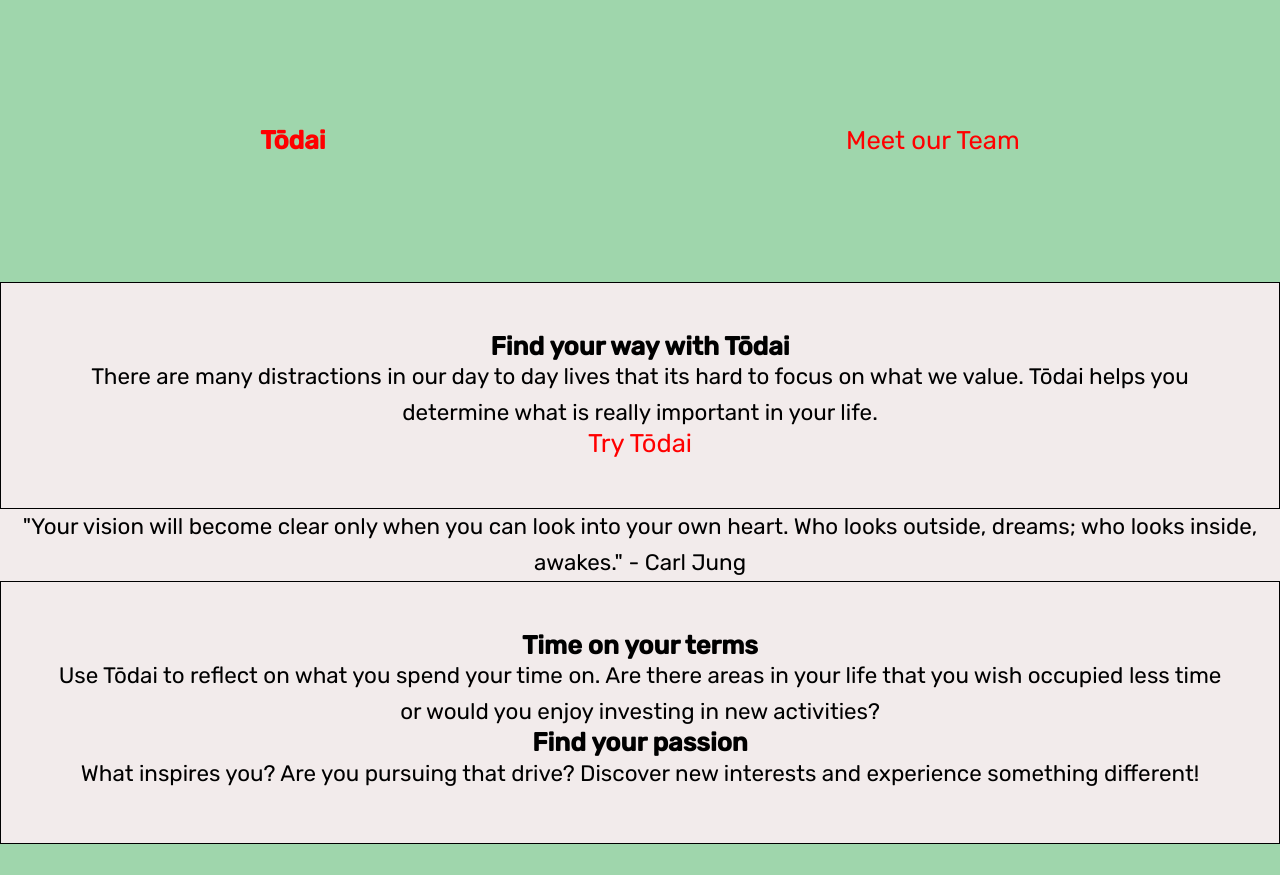
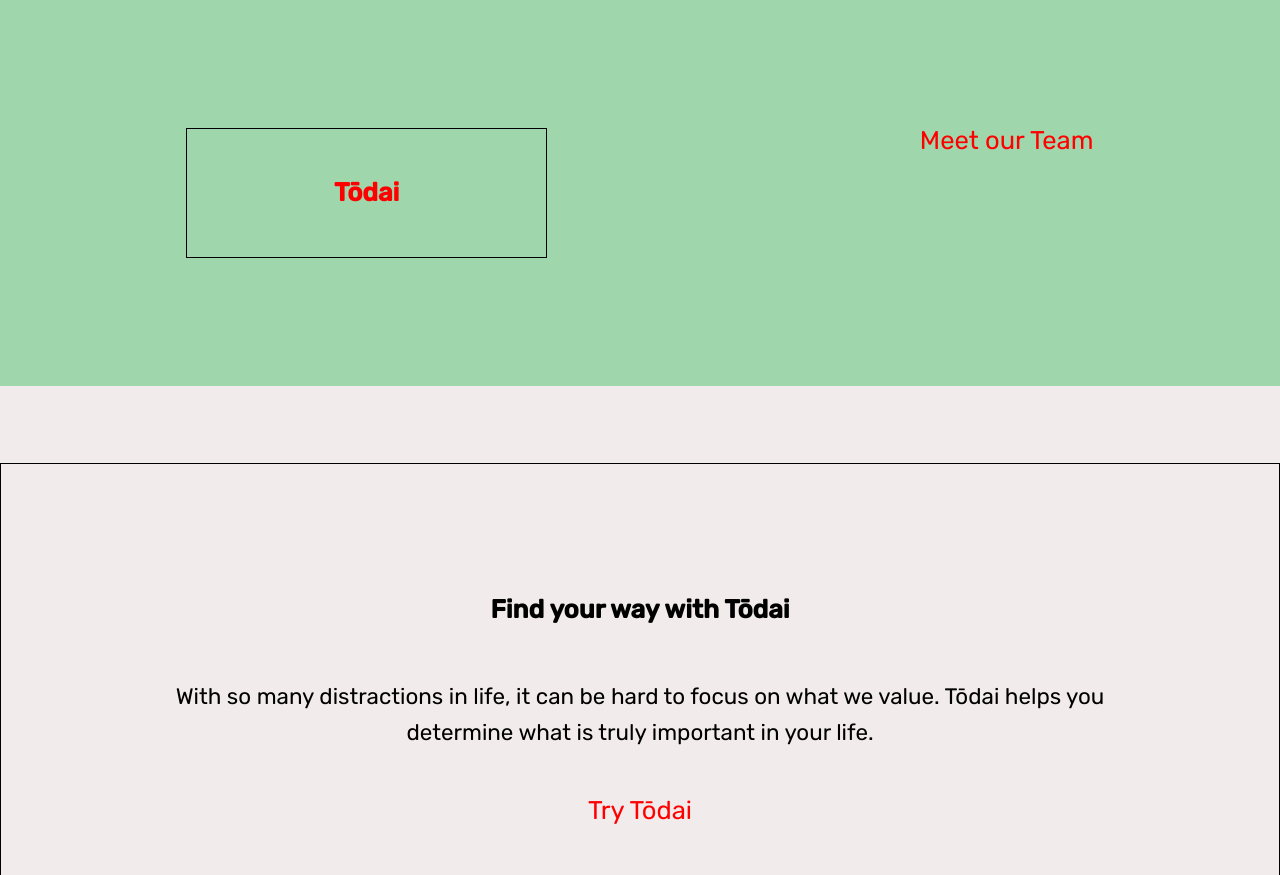
Before and after one commit to essentialism-build-week/UI-alec-dye, a plain HTML site: page index.html in a window 1280 px wide. Shown: the top 875 px of the page. Drawn offline with Linux system fonts and the light colour scheme.

Commit message:
refined spacing and text

```diff
--- a/index.html
+++ b/index.html
@@ -27,14 +27,14 @@
     <header class="home_header">
         <div class="action_cont">
             <h2>Find your way with Tōdai</h2>
-            <p class="action_text">There are many distractions in our day to day lives that its hard to focus on what we
-                value.
-                Tōdai helps you determine what is really important in your life.
+            <p class="action_text">
+                With so many distractions in life, it can be hard to focus on what we value. Tōdai helps you determine
+                what is truly important in your life.
             </p>
-            <a href="#">
-                <div class="action_button">Try Tōdai</div>
-            </a>
         </div>
+        <a href="#">
+            <div class="action_button">Try Tōdai</div>
+        </a>
     </header>
     <section class="quote_cont">
         <div class="quote">
@@ -45,22 +45,21 @@
         </div>
     </section>
     <section class="features">
-        <div class="feature_cont feature_1">
-            <h2 class="feature_subheader">Time on your terms</h2>
+        <div class="features_cont feature_1">
+            <h2 class="features_subheader">Time on your terms</h2>
             <p>
-                Use Tōdai to reflect on what you spend your time on. Are there areas in your life
-                that you wish occupied less time or would you enjoy investing in new activities?
+                Give focus to enjoyable activities and relationships. Fulfill your obligations but make time for
+                yourself.
             </p>
         </div>
-        <div class="feature_cont feature_2">
-            <h2 class="feature_subheader">Find your passion</h2>
+        <div class="features_cont feature_2">
+            <h2 class="features_subheader">Find your passion</h2>
             <p>
-                What inspires you? Are you pursuing that drive? Discover new interests and experience something
-                different!
+                Are you inspired? Pursue a creative drive or experience something different!
             </p>
         </div>
-        <!-- <div class="feature_cont feature_3">
-      <h2 class="feature_subheader">Grow your relationship-garden</h2>
+        <!-- <div class="features_cont feature_3">
+      <h2 class="features_subheader">Grow your relationship-garden</h2>
       <p>
         Cultivate long-term relationships with friends and family. Surround yourself with those you love. Don't let
         your career overshadow your social groups.
--- a/less/home.less
+++ b/less/home.less
@@ -1,16 +1,43 @@
 .home_header {
     .viewCont();
+    margin-top: 6%;
+    .center();
+}
+h2 {
+    margin-bottom: 6%;
+}
+.action_cont{
+    max-width: 80%;
+    margin: 0 auto;
+    .defaultPadding();
+    margin-top: 3%;
+
 }
 .quote_cont {
     background-color: @mainColorOne;
+    padding: 6%;
+    margin-top: 10%;
 }
 .quote {
     background-color: @backgroundColor;
+    border-radius: 20px;;
+    .center();
+    .defaultPadding();
 }
 .features {
-    .viewCont();
     max-width: 100%;
     display: flex;
     flex-direction: column;
     align-items: center;
+    justify-content: space-evenly;
+    .defaultPadding();
+    .defaultMargin();
 }
+.features_cont {
+    .viewCont();
+    .defaultMargin();
+    width: 60%;
+    border: 15px solid @blue;
+    border-radius: 20px;
+    .center();
+}
--- a/less/mixins.less
+++ b/less/mixins.less
@@ -1,4 +1,16 @@
-
+// Positioning
+.center(){
+    display: flex;
+    justify-content: center;
+    align-items: center;
+    flex-direction: column;
+}
+.defaultMargin(){
+    margin: 6% 0;
+}
+.defaultPadding(){
+    padding: 4%;
+}
 
 // Debugging
 .viewCont(){
--- a/less/navigation.less
+++ b/less/navigation.less
@@ -4,6 +4,11 @@ nav {
     background-color: @mainColorOne;
     display: flex;
     justify-content: space-around;
+}
+.logo_cont{
+    .viewCont();
+    width: 20%;
+    height: auto;
 }
 footer {
     background-color: @mainColorOne;
@@ -16,7 +21,7 @@ footer {
 .copyright {
     width: 40%;
     background-color: @backgroundColor;
-    font-size: 1.2rem;
+    font-size: 1rem;
     border-radius: 20px;
     padding: 1%;
 }
--- a/less/variables.less
+++ b/less/variables.less
@@ -5,7 +5,6 @@
 @backgroundColor: @gray;
 @btnNav: @blue;
 @btnAction: @red;
-
 
 // Colors
 
```
Also changed, not shown: about.html (+4 -0 lines), css/index.css.
